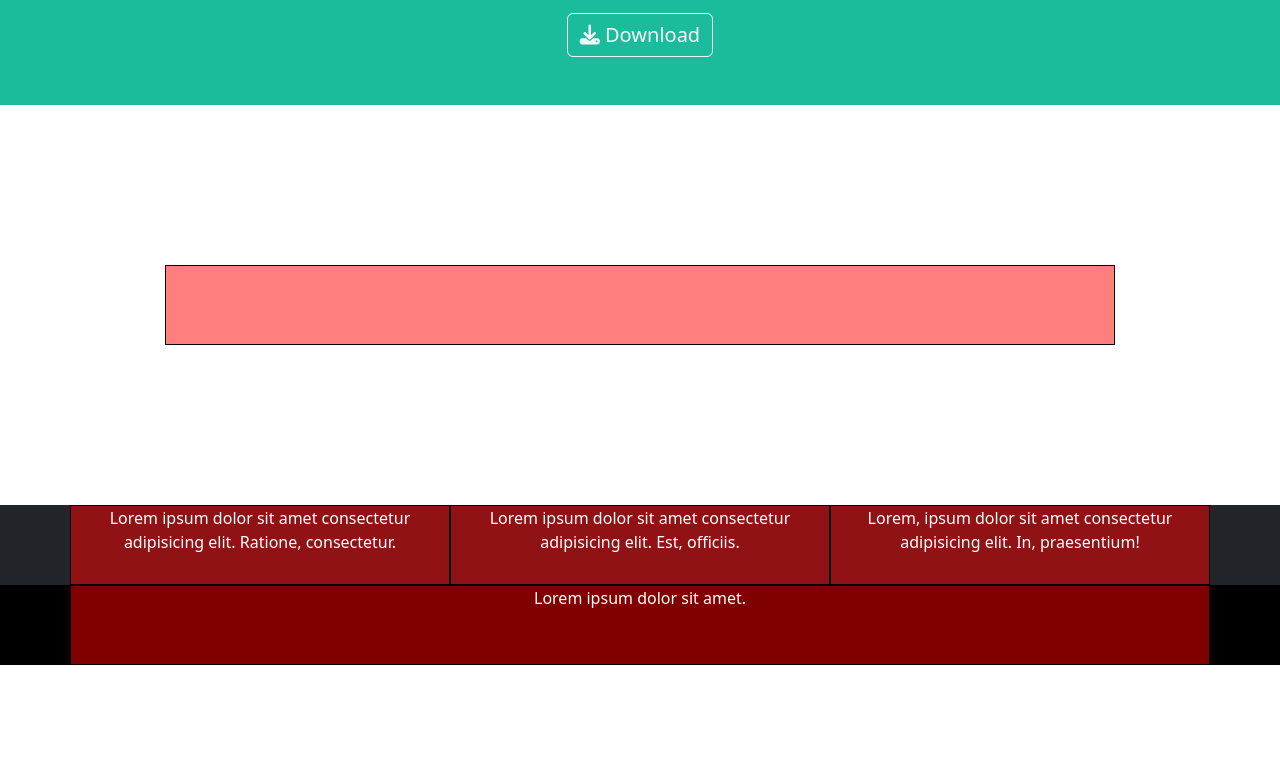
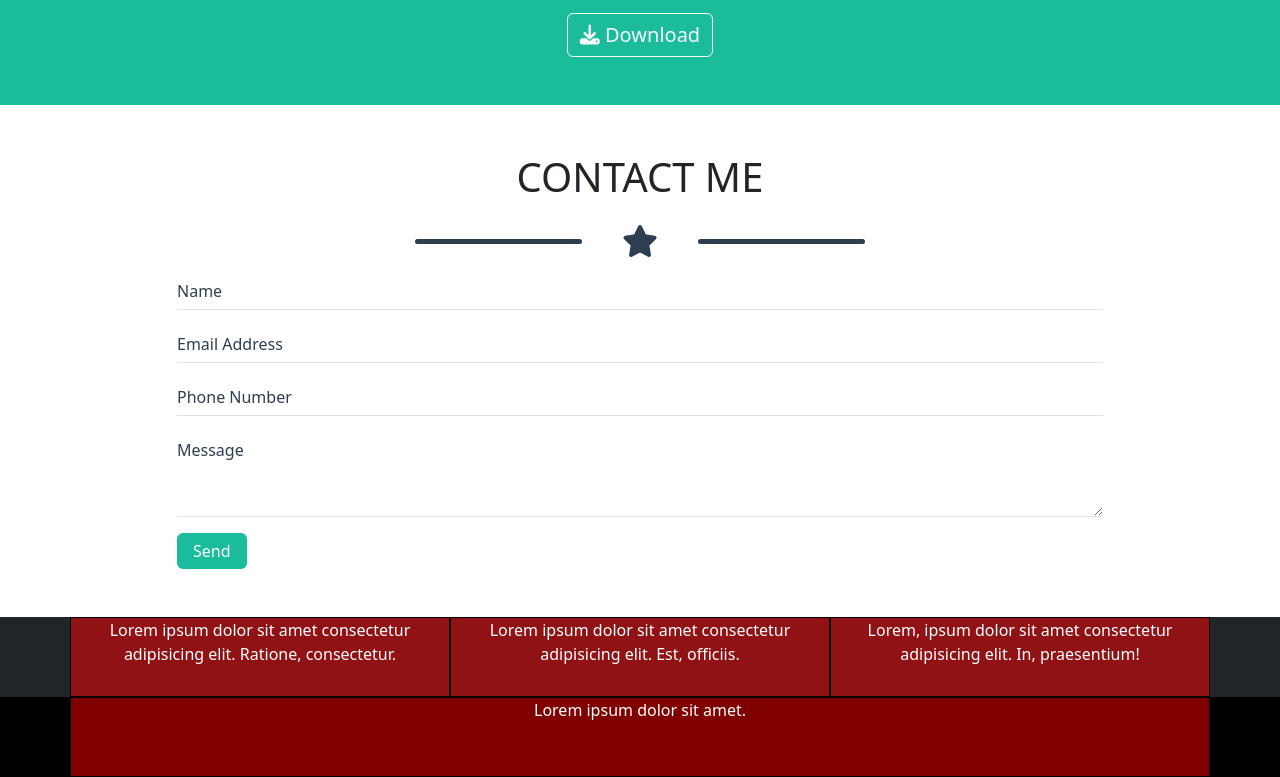
Before and after one commit to pierdomenicoguarnieri/html-css-bootstrap-freelancer, a plain HTML site: page index.html in a window 1280 px wide. Shown: the part 1867-2644 px from the top of the page. Before the commit the page ends 2532 px from the top, so only its background shows below. Drawn offline with nearby package versions, Linux system fonts and the light colour scheme.

Commit message:
feat: #contacts

```diff
--- a/assets/css/style.css
+++ b/assets/css/style.css
@@ -74,6 +74,29 @@ section, #pg-jumbotron{
   background-color: #1ABC9C;
 }
 
+.ms-form input, .ms-form textarea{
+  border-left: none;
+  border-top: none;
+  border-right: none;
+  border-radius: 0;
+  padding-left: 0;
+}
+
+.ms-form input::placeholder,
+.ms-form textarea::placeholder{
+  color: #2C3E50;
+}
+
+.ms-form button{
+  background: #1ABC9C;
+  border: none;
+}
+
+.ms-form input:focus,
+.ms-form textarea:focus{
+  box-shadow: 0 1px 0 0 rgba(13,110,253,.25);
+}
+
 footer{
   min-height: 100px;
 }
--- a/index.html
+++ b/index.html
@@ -161,8 +161,44 @@
 
       <section id="contacts" class="d-flex justify-content-center align-items-center py-5">
         <div class="container">
+
+          <div class="row text-center">
+            <div class="col">
+              <h1 class="text-uppercase">Contact me</h1>
+              <div class="pg-divider pg-dark w-100 d-flex justify-content-center align-items-center py-3">
+                <i class="fa-solid fa-star fs-2"></i>
+              </div>
+            </div>
+          </div>
+
           <div class="row justify-content-center">
-            <div class="col-8 col-md-10 debug"></div>
+            <div class="col-8 col-md-10">
+
+              <form class="ms-form" action="">
+
+                <div class="mb-3">
+                  <input type="text" class="form-control" id="name" placeholder="Name">
+                </div>
+
+                <div class="mb-3">
+
+                  <input type="email" class="form-control" id="email" placeholder="Email Address">
+                </div>
+
+                <div class="mb-3">
+
+                  <input type="text" class="form-control" id="telephone" placeholder="Phone Number">
+                </div>
+
+                <div class="mb-3">
+
+                  <textarea class="form-control" id="textarea" rows="3" placeholder="Message"></textarea>
+                </div>
+
+                <button type="submit" class="btn btn-success px-3 ">Send</button>
+
+              </form>
+            </div>
           </div>
         </div>
       </section>
```
